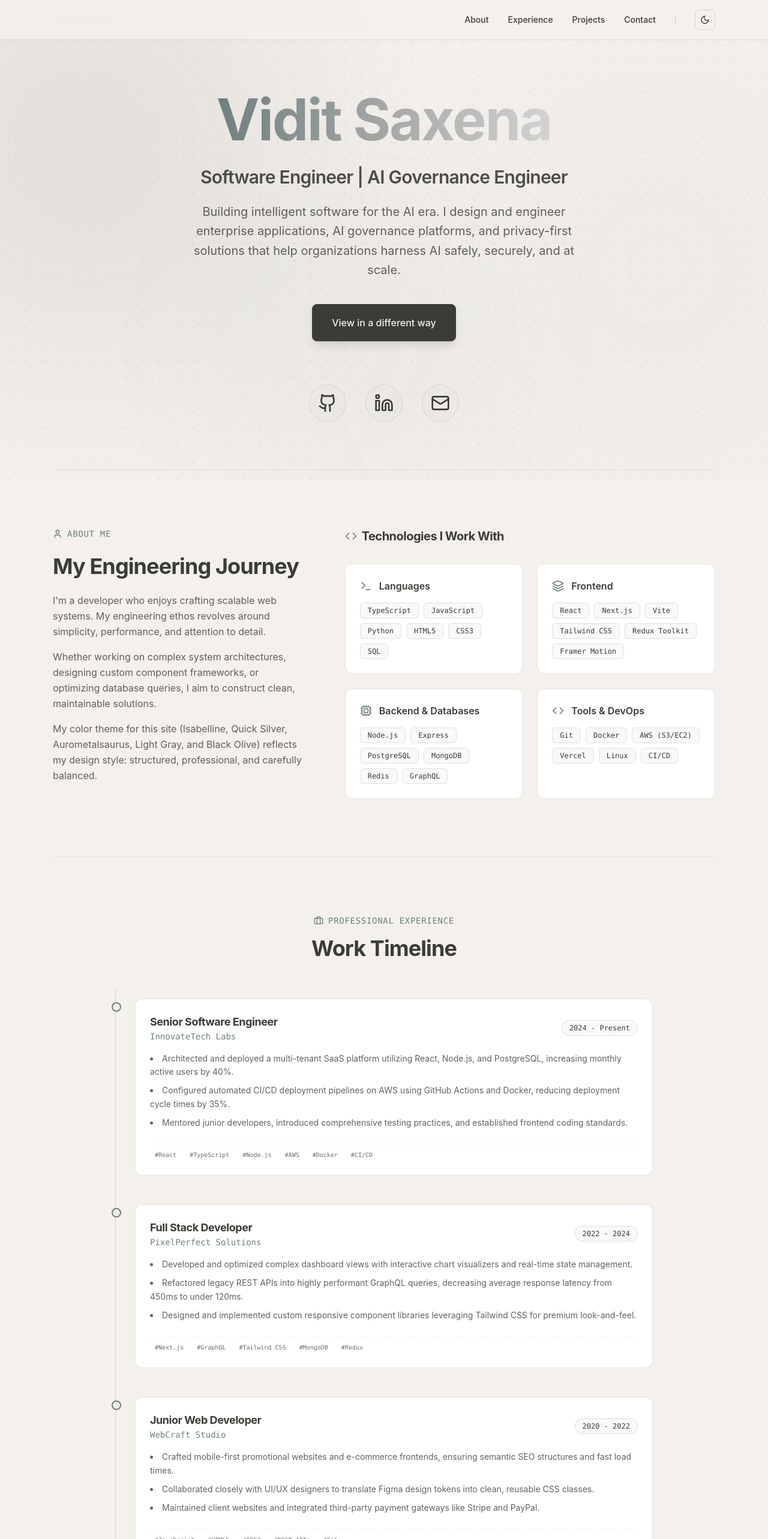
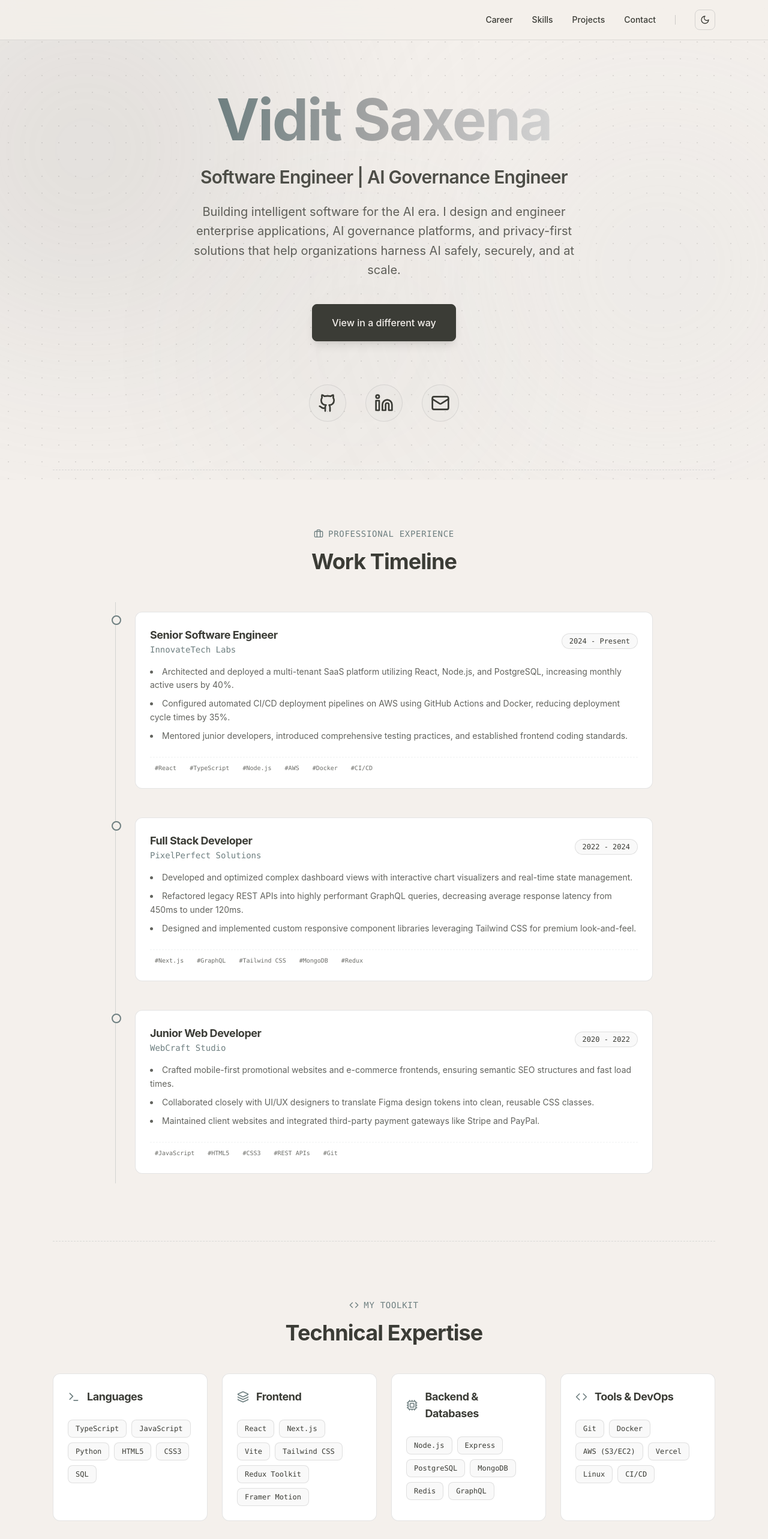
Before and after one commit to e-avi/portfolio, a React (Vite) app: page / in a window 1280 px wide. Shown: the top 2566 px of the page at 60% size. Built offline with nearby package versions, Linux system fonts and the light colour scheme.

Commit message:
fix: change the order of the work timeline

```diff
--- a/src/pages/Portfolio.tsx
+++ b/src/pages/Portfolio.tsx
@@ -144,16 +144,16 @@ export default function Portfolio() {
           {/* Desktop Nav Items */}
           <nav className="hidden md:flex items-center gap-8">
             <a
-              href="#about"
-              className="text-sm font-medium hover:text-aurometalsaurus transition-colors duration-200"
-            >
-              About
-            </a>
-            <a
               href="#experience"
               className="text-sm font-medium hover:text-aurometalsaurus transition-colors duration-200"
             >
-              Experience
+              Career
+            </a>
+            <a
+              href="#skills"
+              className="text-sm font-medium hover:text-aurometalsaurus transition-colors duration-200"
+            >
+              Skills
             </a>
             <a
               href="#projects"
@@ -233,18 +233,18 @@ export default function Portfolio() {
             }`}
           >
             <a
-              href="#about"
-              onClick={() => setMobileMenuOpen(false)}
-              className="text-lg font-medium hover:text-aurometalsaurus py-2 border-b border-dashed border-aurometalsaurus/10"
-            >
-              About
-            </a>
-            <a
               href="#experience"
               onClick={() => setMobileMenuOpen(false)}
               className="text-lg font-medium hover:text-aurometalsaurus py-2 border-b border-dashed border-aurometalsaurus/10"
             >
-              Experience
+              Career
+            </a>
+            <a
+              href="#skills"
+              onClick={() => setMobileMenuOpen(false)}
+              className="text-lg font-medium hover:text-aurometalsaurus py-2 border-b border-dashed border-aurometalsaurus/10"
+            >
+              Skills
             </a>
             <a
               href="#projects"
@@ -349,90 +349,7 @@ export default function Portfolio() {
           </div>
         </section>
 
-        {/* ABOUT & SKILLS SECTION */}
-        <section
-          id="about"
-          className="py-24 border-t border-dashed border-aurometalsaurus/20"
-        >
-          <div className="grid grid-cols-1 lg:grid-cols-12 gap-16">
-            {/* Column 1: About Me text */}
-            <div className="lg:col-span-5 space-y-6">
-              <div className="flex items-center gap-2 text-aurometalsaurus font-mono text-sm tracking-wider uppercase">
-                <User className="w-4 h-4" />
-                <span>About Me</span>
-              </div>
-              <h2 className="text-3xl md:text-4xl font-bold tracking-tight">
-                My Engineering Journey
-              </h2>
-              <div
-                className={`space-y-4 text-base leading-relaxed ${
-                  darkMode ? "text-lightgray" : "text-blackolive/80"
-                }`}
-              >
-                <p>
-                  I'm a developer who enjoys crafting scalable web systems. My
-                  engineering ethos revolves around simplicity, performance, and
-                  attention to detail.
-                </p>
-                <p>
-                  Whether working on complex system architectures, designing
-                  custom component frameworks, or optimizing database queries, I
-                  aim to construct clean, maintainable solutions.
-                </p>
-                <p>
-                  My color theme for this site (Isabelline, Quick Silver,
-                  Aurometalsaurus, Light Gray, and Black Olive) reflects my
-                  design style: structured, professional, and carefully
-                  balanced.
-                </p>
-              </div>
-            </div>
-
-            {/* Column 2: Categorized Skills */}
-            <div className="lg:col-span-7 space-y-8">
-              <h3 className="text-xl font-bold tracking-tight flex items-center gap-2">
-                <Code className="w-5 h-5 text-aurometalsaurus" /> Technologies I
-                Work With
-              </h3>
-
-              <div className="grid grid-cols-1 md:grid-cols-2 gap-6">
-                {portfolioData.skills.map((cat, idx) => (
-                  <div
-                    key={idx}
-                    className={`p-6 rounded-xl border transition-all duration-300 ${
-                      darkMode
-                        ? "bg-[#2E2F2A] border-aurometalsaurus/20 hover:border-aurometalsaurus/40"
-                        : "bg-white border-quicksilver/30 hover:border-quicksilver/60"
-                    }`}
-                  >
-                    <div className="flex items-center gap-3 mb-4">
-                      {getCategoryIcon(cat.category)}
-                      <h4 className="font-semibold text-base">
-                        {cat.category}
-                      </h4>
-                    </div>
-                    <div className="flex flex-wrap gap-2">
-                      {cat.skills.map((skill, sIdx) => (
-                        <span
-                          key={sIdx}
-                          className={`px-3 py-1 rounded-md text-xs font-mono border ${
-                            darkMode
-                              ? "bg-blackolive/60 border-aurometalsaurus/15 text-lightgray hover:border-aurometalsaurus/40"
-                              : "bg-lightgray/15 border-quicksilver/30 text-blackolive hover:border-quicksilver/60"
-                          } transition-colors duration-200`}
-                        >
-                          {skill}
-                        </span>
-                      ))}
-                    </div>
-                  </div>
-                ))}
-              </div>
-            </div>
-          </div>
-        </section>
-
-        {/* EXPERIENCE TIMELINE SECTION */}
+        {/* EXPERIENCE TIMELINE SECTION (CAREER) */}
         <section
           id="experience"
           className="py-24 border-t border-dashed border-aurometalsaurus/20"
@@ -505,6 +422,60 @@ export default function Portfolio() {
                           className="text-[10px] font-mono px-2 py-0.5 rounded opacity-75 hover:opacity-100 transition-opacity"
                         >
                           #{skill}
+                        </span>
+                      ))}
+                    </div>
+                  </div>
+                </div>
+              ))}
+            </div>
+          </div>
+        </section>
+
+        {/* SKILLS SECTION */}
+        <section
+          id="skills"
+          className="py-24 border-t border-dashed border-aurometalsaurus/20"
+        >
+          <div className="space-y-12">
+            <div className="space-y-4 text-center">
+              <div className="inline-flex items-center gap-2 text-aurometalsaurus font-mono text-sm tracking-wider uppercase">
+                <Code className="w-4 h-4" />
+                <span>My Toolkit</span>
+              </div>
+              <h2 className="text-3xl md:text-4xl font-bold tracking-tight">
+                Technical Expertise
+              </h2>
+            </div>
+
+            <div className="grid grid-cols-1 md:grid-cols-2 lg:grid-cols-4 gap-6">
+              {portfolioData.skills.map((cat, idx) => (
+                <div
+                  key={idx}
+                  className={`p-6 rounded-xl border flex flex-col justify-between transition-all duration-300 hover:-translate-y-1 hover:shadow-lg ${
+                    darkMode
+                      ? "bg-[#2E2F2A] border-aurometalsaurus/20 hover:border-aurometalsaurus/40"
+                      : "bg-white border-quicksilver/30 hover:border-quicksilver/60"
+                  }`}
+                >
+                  <div>
+                    <div className="flex items-center gap-3 mb-6">
+                      {getCategoryIcon(cat.category)}
+                      <h3 className="font-bold text-lg tracking-tight">
+                        {cat.category}
+                      </h3>
+                    </div>
+                    <div className="flex flex-wrap gap-2">
+                      {cat.skills.map((skill, sIdx) => (
+                        <span
+                          key={sIdx}
+                          className={`px-3 py-1.5 rounded-lg text-xs font-mono font-medium border transition-all duration-200 cursor-default ${
+                            darkMode
+                              ? "bg-blackolive/60 border-aurometalsaurus/15 text-lightgray hover:border-aurometalsaurus/40 hover:text-isabelline"
+                              : "bg-lightgray/15 border-quicksilver/30 text-blackolive hover:border-quicksilver/65 hover:bg-lightgray/30"
+                          }`}
+                        >
+                          {skill}
                         </span>
                       ))}
                     </div>
```
